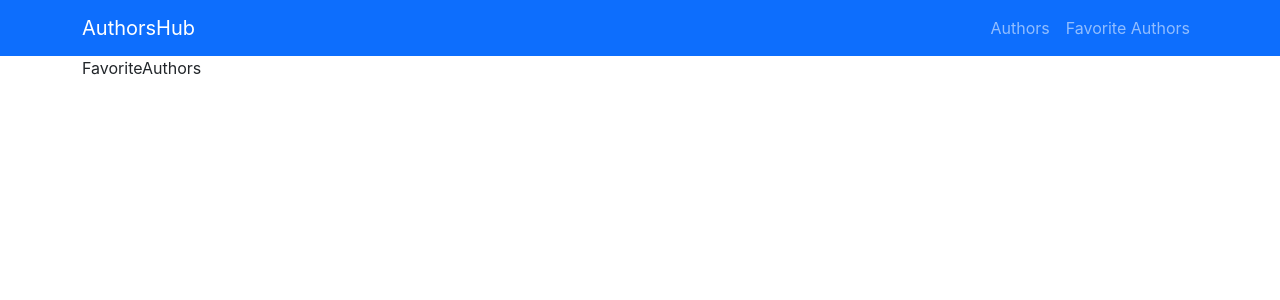
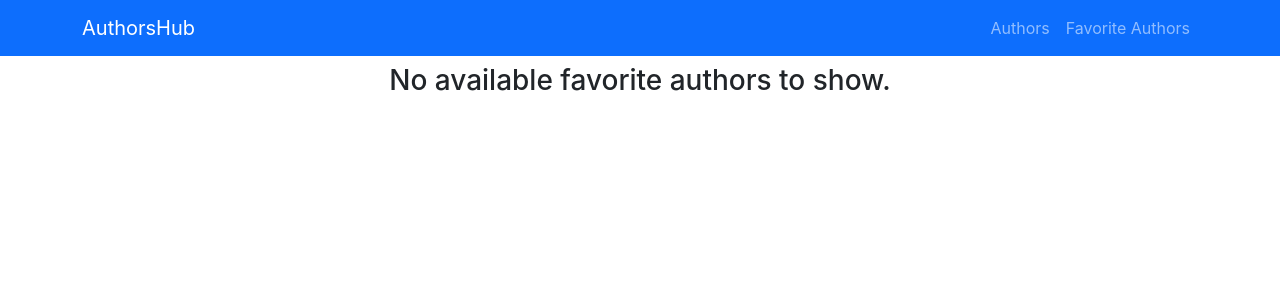
Before and after one commit to akib22/authors-hub, a React (Create React App) app: page /fav-authors in a window 1280 px wide. Shown: the top 300 px of the page. Built offline with nearby package versions, Linux system fonts and the light colour scheme.

Commit message:
Update favorite authors page UI

```diff
--- a/src/components/AuthorCard.js
+++ b/src/components/AuthorCard.js
@@ -6,7 +6,7 @@ function AuthorCard({ author, handler, isFavorite = false }) {
   };
 
   const variant = isFavorite ? 'danger' : 'primary';
-  const btnText = isFavorite ? 'Remove Favorite' : 'Add Favorite';
+  const btnText = isFavorite ? 'Remove from favorite' : 'Add to favorite';
 
   return (
     <Col className="mb-4" xs={12} sm={6} md={6} lg={4} xl={3}>
--- a/src/pages/Authors.js
+++ b/src/pages/Authors.js
@@ -27,7 +27,12 @@ function Authors() {
   }
 
   return (
-    <Row className="mt-3">
+    <Row className="mt-2">
+      {data?.results.length === 0 ? (
+        <h3 className="text-center">No available authors to show.</h3>
+      ) : (
+        <>
+          <h3 className="text-center">All authors</h3>
           {data?.results.map((author) => {
             const isFavoriteAuthor = !!favAuthors[author._id];
 
@@ -46,6 +51,8 @@ function Authors() {
             currentPage={page}
             handler={setPage}
           />
+        </>
+      )}
     </Row>
   );
 }
--- a/src/pages/FavoriteAuthors.js
+++ b/src/pages/FavoriteAuthors.js
@@ -1,5 +1,33 @@
+import { Row } from 'react-bootstrap';
+
+import AuthorCard from '../components/AuthorCard';
+import useLocalStorage from '../hooks/useLocalStorage';
+
 function FavoriteAuthors() {
-  return <div>FavoriteAuthors</div>;
+  const { favAuthors, removeFromFavorite } = useLocalStorage();
+  const data = Object.values(favAuthors);
+
+  return (
+    <Row className="mt-2">
+      {data.length === 0 ? (
+        <h3 className="text-center">No available favorite authors to show.</h3>
+      ) : (
+        <>
+          <h3 className="text-center">Your Favorite Authors</h3>
+          {data.map((author) => {
+            return (
+              <AuthorCard
+                key={author._id}
+                author={author}
+                isFavorite={true}
+                handler={removeFromFavorite}
+              />
+            );
+          })}
+        </>
+      )}
+    </Row>
+  );
 }
 
 export default FavoriteAuthors;
```
Lines whose indentation alone changed are shown as unchanged.
